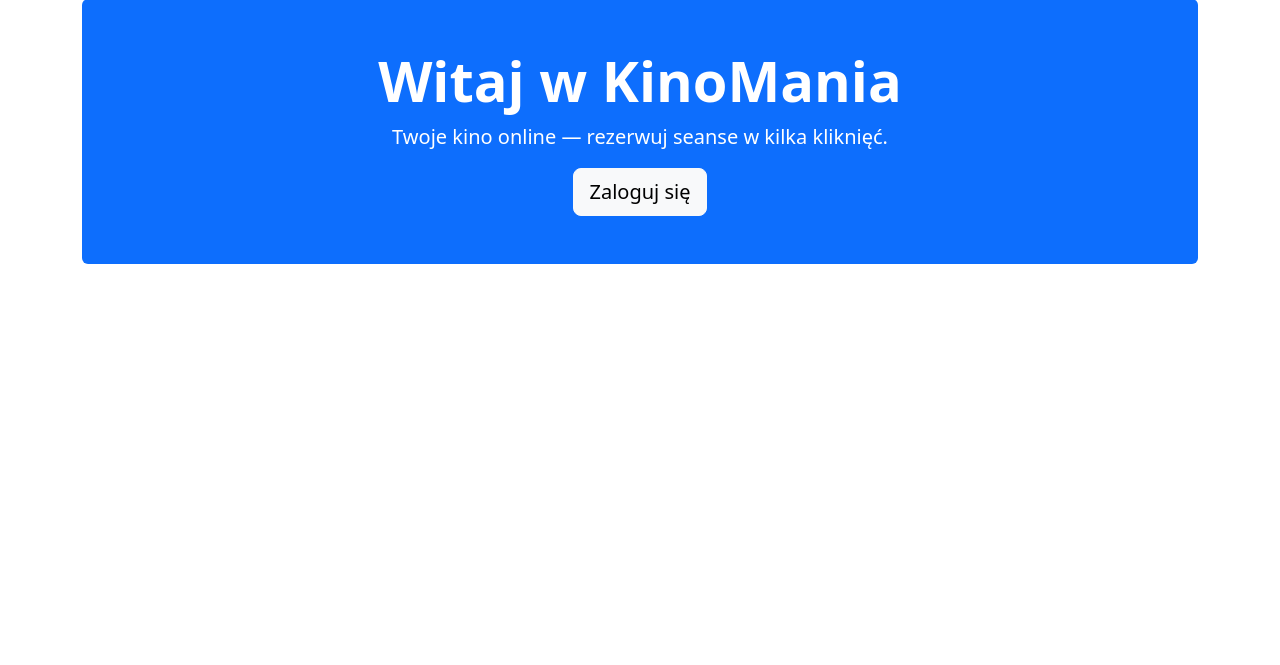
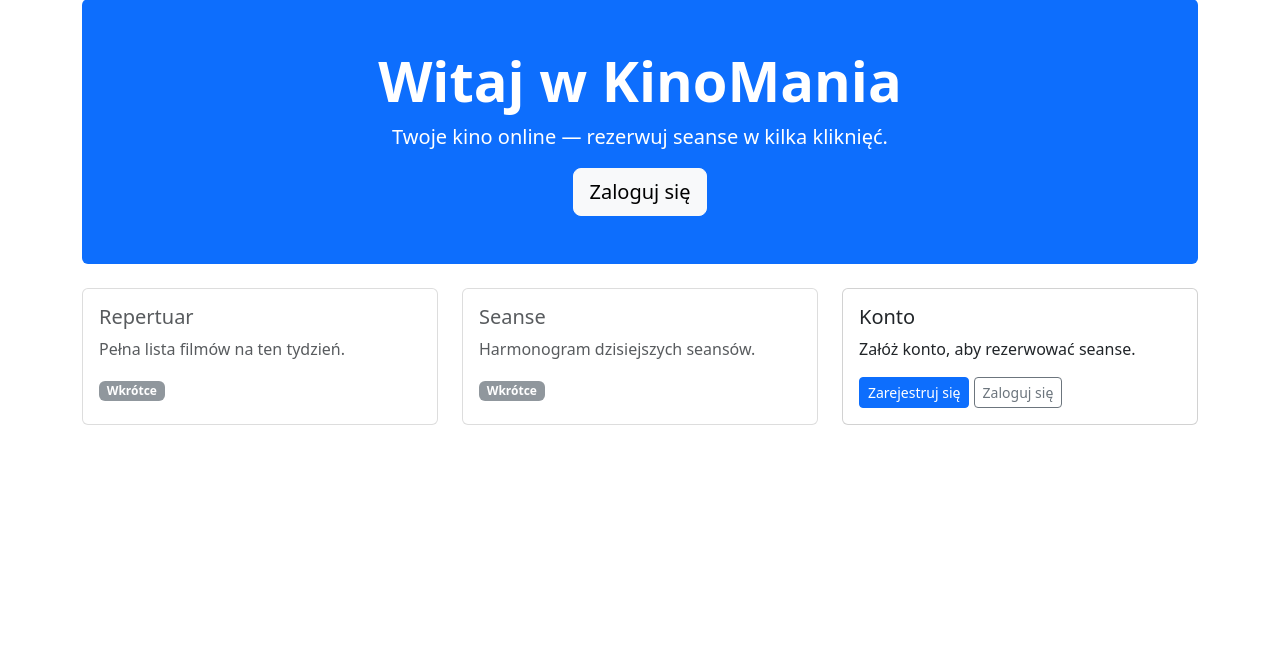
Before and after one commit to bgozlinski/cinema-booking-system, a Django app: page / in a window 1280 px wide. Shown: the part 81-746 px from the top of the page. Run offline with Django 5.2, Linux system fonts and the light colour scheme.

Commit message:
feat(M1): home view coming-soon cards (Repertuar, Seanse, Konto)

```diff
--- a/templates/cinema/home.html
+++ b/templates/cinema/home.html
@@ -15,4 +15,44 @@
         {% endif %}
     </div>
 </section>
+
+<div class="row row-cols-1 row-cols-md-3 g-4">
+    <div class="col">
+        <div class="card h-100 opacity-75">
+            <div class="card-body">
+                <h5 class="card-title">Repertuar</h5>
+                <p class="card-text">Pełna lista filmów na ten tydzień.</p>
+                <span class="badge bg-secondary">Wkrótce</span>
+            </div>
+        </div>
+    </div>
+    <div class="col">
+        <div class="card h-100 opacity-75">
+            <div class="card-body">
+                <h5 class="card-title">Seanse</h5>
+                <p class="card-text">Harmonogram dzisiejszych seansów.</p>
+                <span class="badge bg-secondary">Wkrótce</span>
+            </div>
+        </div>
+    </div>
+    <div class="col">
+        <div class="card h-100">
+            <div class="card-body">
+                <h5 class="card-title">Konto</h5>
+                {% if user.is_authenticated %}
+                <p class="card-text">Zalogowany jako {{ user.email }}.</p>
+                <form method="post" action="{% url 'accounts:logout' %}">
+                    {% csrf_token %}
+                    <button type="submit" class="btn btn-outline-primary btn-sm">Wyloguj się</button>
+                </form>
+                {% else %}
+                <p class="card-text">Załóż konto, aby rezerwować seanse.</p>
+                <a href="{% url 'accounts:register' %}" class="btn btn-primary btn-sm">Zarejestruj się</a>
+                <a href="{% url 'accounts:login' %}" class="btn btn-outline-secondary btn-sm">Zaloguj się</a>
+                {% endif %}
+            </div>
+        </div>
+    </div>
+</div>
+
 {% endblock %}
```
Also changed, not shown: tests/cinema/test_home.py (+14 -0 lines).
